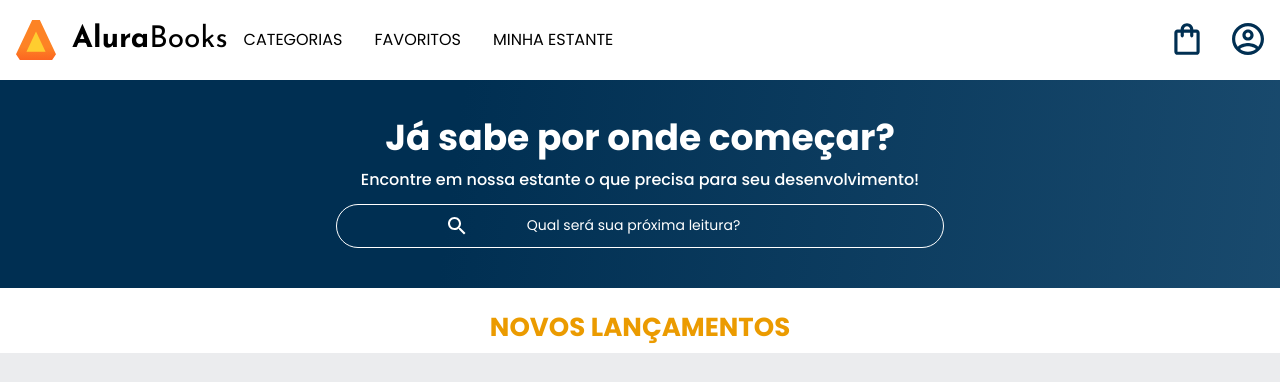
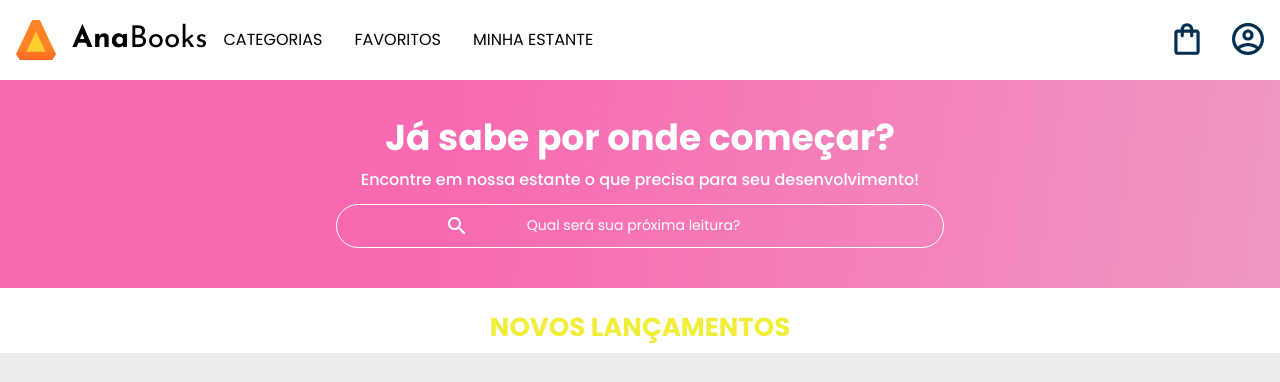
Before and after one commit to AnaMesquitaF/4BIM-Projeto2TEC, a plain HTML site: page index.html in a window 1280 px wide. Shown: the top 382 px of the page. Drawn offline with nearby package versions, Linux system fonts and the light colour scheme.

Commit message:
finalizando o projeto

```diff
--- a/index.html
+++ b/index.html
@@ -4,7 +4,7 @@
 <head>
   <meta charset="UTF-8">
   <meta name="viewport" content="width=device-width, initial-scale=1.0">
-  <title>AluraBooks</title>
+  <title>AnaBooks</title>
   <link rel="stylesheet" href="reset.css">
   <link rel="preconnect" href="https://fonts.googleapis.com">
   <link rel="preconnect" href="https://fonts.gstatic.com" crossorigin>
@@ -40,7 +40,7 @@
         </li>
       </ul>
       <img src="img/Logo.svg" alt="Logo da Alurabooks" class="container__imagem">
-      <h1 class="container__titulo"><b class="container__titulo--negrito">Alura</b>Books</h1>
+      <h1 class="container__titulo"><b class="container__titulo--negrito">Ana</b>Books</h1>
 
       <ul class="opções">
         <input type="checkbox" id="opções-menu" class="opções__botão" />
@@ -251,7 +251,7 @@
   <hr />
 
   <footer class="rodapé">
-    <h2 class="rodapé__titulo">Grupo Alura</h2>
+    <h2 class="rodapé__titulo">Ana Beatriz</h2>
     <ul class="lista-rodapé">
       <li class="lista-rodapé__titulo">Educação</li>
       <li class="lista-rodapé__item">
--- a/styles.css
+++ b/styles.css
@@ -9,10 +9,10 @@
 :root {
     --cor-de-fundo: #EBECEE;
     --branco: #FFFFFF;
-    --laranja: #EB9B00;
-    --azul-degrade: linear-gradient(97.54deg, #002f52 35.49%, #326589 165.37%);
+    --laranja: #ebe700c4;
+    --azul-degrade: linear-gradient(97.54deg, #fd3c9cbd 35.49%, hsla(335, 45%, 82%, 0.767) 165.37%);
     --fonte-principal: "Poppins";
-    --azul: #002F52;
+    --azul: #ff9dc6;
     --fonte-secundario: "Josefin Sans";
     --preto: #000000;
     --cinza: #474646;
```
